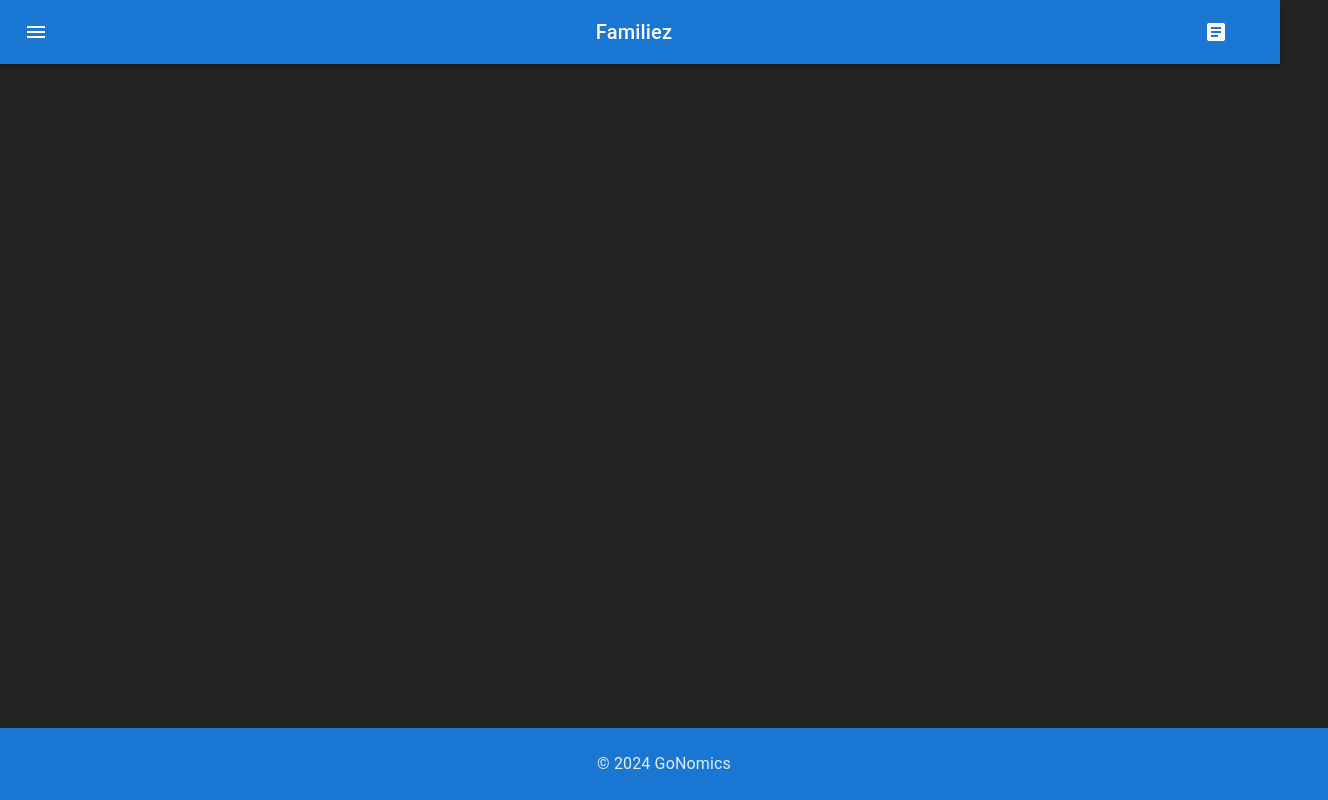
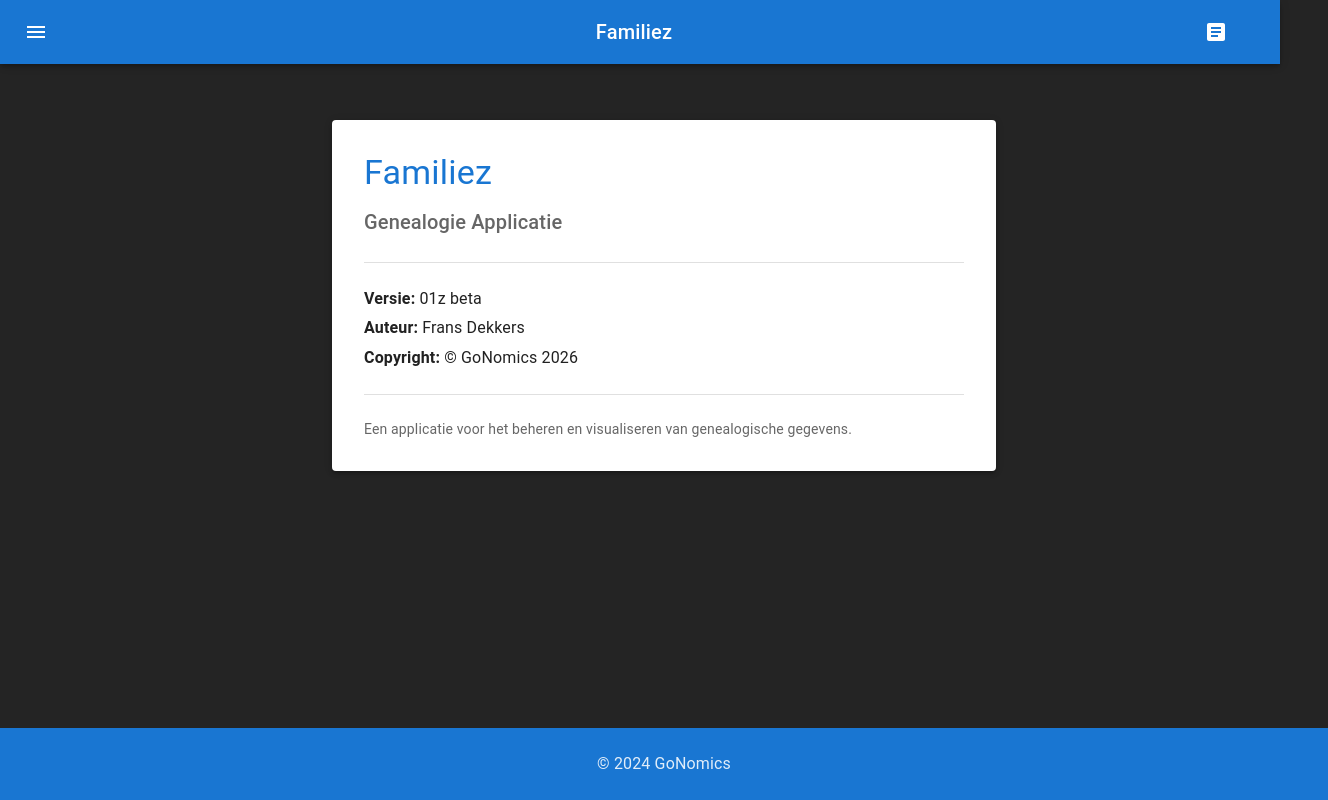
Before and after one commit to Gonomic/familiez_new, a React (Vite) app: page /familiez-info in a window 1280 px wide. Shown: the whole page, 1328 px wide, since content can reach past the window. Built offline with nearby package versions, Linux system fonts and the light colour scheme.

Commit message:
Add version/copyright info to FamiliezInfo and fix API endpoints in RightDrawer (127.0.0.1 to localhost)

```diff
--- a/src/FamiliezInfo.jsx
+++ b/src/FamiliezInfo.jsx
@@ -1,6 +1,40 @@
+import Box from '@mui/material/Box'
+import Typography from '@mui/material/Typography'
+import Paper from '@mui/material/Paper'
+import Divider from '@mui/material/Divider'
+
 const FamiliezInfo = () => {
     return (
-        <div> Familiez info, FTW!</div>
+        <Box sx={{ position: 'absolute', top: '64px', bottom: '72px', height: 'calc(100% - 136px)', width: '100%', overflow: 'auto', p: 3 }}>
+            <Paper elevation={3} sx={{ p: 4, maxWidth: 600, mx: 'auto', mt: 4 }}>
+                <Typography variant="h4" component="h1" gutterBottom color="primary">
+                    Familiez
+                </Typography>
+                <Typography variant="h6" gutterBottom color="text.secondary">
+                    Genealogie Applicatie
+                </Typography>
+
+                <Divider sx={{ my: 3 }} />
+
+                <Box sx={{ my: 2 }}>
+                    <Typography variant="body1" gutterBottom>
+                        <strong>Versie:</strong> 01z beta
+                    </Typography>
+                    <Typography variant="body1" gutterBottom>
+                        <strong>Auteur:</strong> Frans Dekkers
+                    </Typography>
+                    <Typography variant="body1" gutterBottom>
+                        <strong>Copyright:</strong> © GoNomics 2026
+                    </Typography>
+                </Box>
+
+                <Divider sx={{ my: 3 }} />
+
+                <Typography variant="body2" color="text.secondary" sx={{ mt: 3 }}>
+                    Een applicatie voor het beheren en visualiseren van genealogische gegevens.
+                </Typography>
+            </Paper>
+        </Box>
     );
 };
 
--- a/src/RightDrawer.jsx
+++ b/src/RightDrawer.jsx
@@ -48,7 +48,7 @@ function RightDrawer({ open, onClose }) {
         if (!person) return; // Prevent API call if input is empty
         console.log("===> In getNamesFromMiddlewareServer.")
         try {
-            const url = `http://127.0.0.1:8000/GetPersonsLike?stringToSearchFor=${person}`;
+            const url = `http://localhost:8000/GetPersonsLike?stringToSearchFor=${person}`;
             const responseDB = await fetch(url);
             const data = await responseDB.json();
             if (data[0].numberOfRecords >= 1) {
@@ -108,7 +108,7 @@ function RightDrawer({ open, onClose }) {
     const getFather = async (childIdIn) => {
         console.log("===> In getFather, childIdIn= ", childIdIn);
         try {
-            const url = `http://127.0.0.1:8000/GetFather?childID=${childIdIn}`;
+            const url = `http://localhost:8000/GetFather?childID=${childIdIn}`;
             const responseDB = await fetch(url);
             const data = await responseDB.json();
             if (data[0].numberOfRecords >= 1) {
@@ -126,7 +126,7 @@ function RightDrawer({ open, onClose }) {
     const getSiblings = async (fatherID) => {
         console.log("===> In getSiblings. FatherId= ", fatherID);
         try {
-            const url = `http://127.0.0.1:8000/GetSiblings?parentID=${fatherID}`;
+            const url = `http://localhost:8000/GetSiblings?parentID=${fatherID}`;
             const responseDB = await fetch(url);
             const data = await responseDB.json();
             if (data[0].numberOfRecords >= 1) {
```
